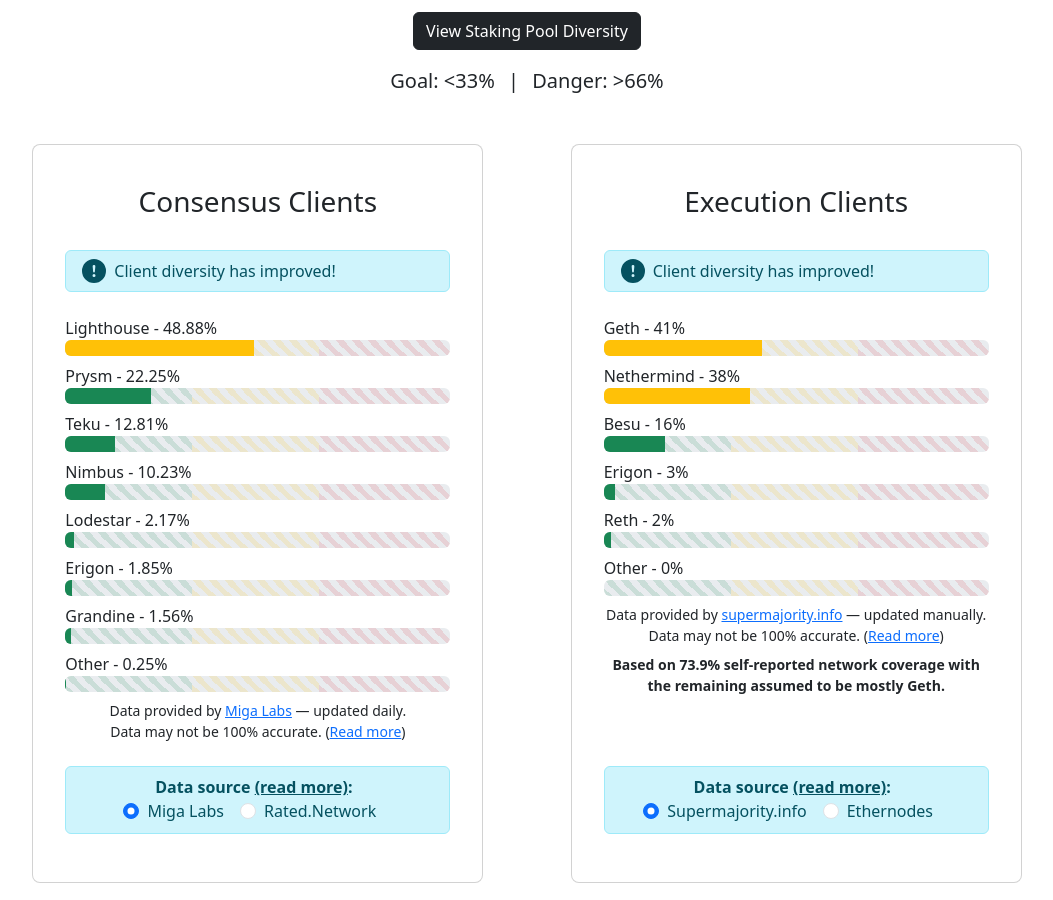
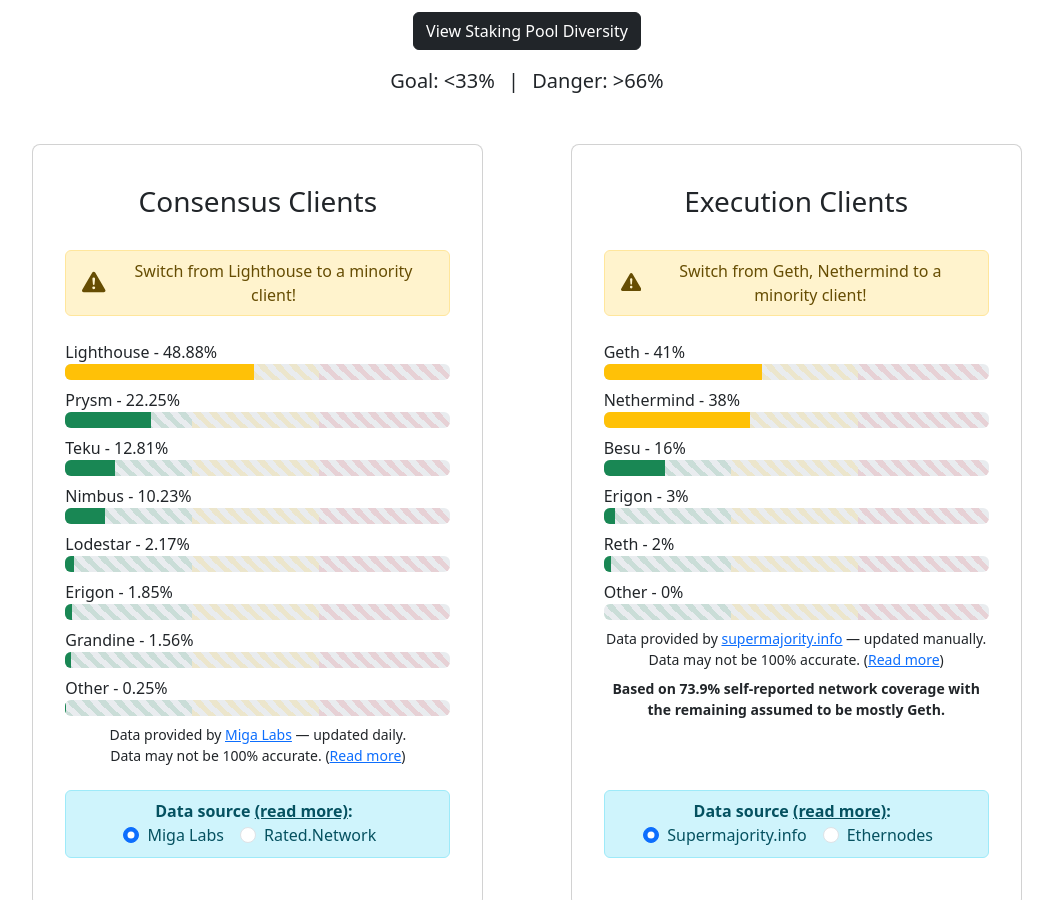
Before and after one commit to etheralpha/clientdiversity-org, a Jekyll site: the page built from index.md, in a window 1280 px wide and 900 px high, scrolled down 986 px. Shown: the whole window, without its empty margins (113-1166 px from the left). Built offline with Jekyll 4.4.1, drawn with Linux system fonts in a browser that asks for light colours.

Commit message:
make warning dynamic

```diff
--- a/_includes/partials/components/alert.html
+++ b/_includes/partials/components/alert.html
@@ -2,55 +2,91 @@
 
 {%- comment -%}
 {
-	"data_source":"blockprint",
-	"has_majority":false,
-	"has_supermajority":false,
-	"danger_client":"",
-	"top_client":"prysm"
+  "date": "2025-06-26",
+  "timestamp": 1750905903,
+  "data": {
+    "distribution": [
+      {
+        "name": "teku",
+        "value": 0.9982540854400702,
+        "accuracy": "0"
+      },
+      ...
+    ],
+    "other": {
+      "data_source": "blockprint",
+      "has_majority": true,
+      "has_supermajority": true,
+      "danger_client": "teku",
+      "top_client": "teku"
+    }
+  }
 }
 {%- endcomment -%}
 
-{%- assign alert_type = "danger" -%}
-{%- if data.danger_client == "" -%}
-	{%- assign alert_type = "info" -%}
-{%- endif -%}
 
-{%- assign alert_icon = site.data.icons.warning -%}
-{%- if data.danger_client == "" -%}
-	{%- assign alert_icon = site.data.icons.info -%}
-{%- endif -%}
+{%- assign over33 = "" -%}
+{%- for client in data.distribution -%}
+	{%- if client.value > 0.33 -%}
+		{%- assign client_name = client.name  | capitalize -%}
+		{%- assign over33 = over33 | append: client_name | append: "," -%}
+	{%- endif -%}
+{%- endfor -%}
+{%- assign over33 = over33 | split: "," | uniq | join: ", " -%}
 
-{%- assign danger_client = data.danger_client | capitalize -%}
+{%- assign over50 = "" -%}
+{%- for client in data.distribution -%}
+	{%- if client.value > 0.5 -%}
+		{%- assign client_name = client.name  | capitalize -%}
+		{%- assign over50 = over50 | append: client_name | append: "," -%}
+	{%- endif -%}
+{%- endfor -%}
+{%- assign over50 = over50 | split: "," | uniq | join: ", " -%}
 
-{%- capture alert_msg -%}
-	Switch from {{danger_client}} to a minority client!
-{%- endcapture -%}
-{%- if data.has_supermajority == true -%}
-	{%- capture alert_msg -%}
-		{{danger_client}} has a supermajority, switch to a minority client!
-	{%- endcapture -%}
-{%- endif -%}
-{%- if data.has_majority == false -%}
-	{%- assign alert_msg = "Client diversity has improved!" -%}
-{%- endif -%}
-
-{%- assign alert_msg_padding = "" -%}
-{%- if data.danger_client == "" -%}
-	{%- assign alert_msg_padding = "ms-2" -%}
-{%- endif -%}
+{%- assign over66 = "" -%}
+{%- for client in data.distribution -%}
+	{%- if client.value > 0.66 -%}
+		{%- assign client_name = client.name  | capitalize -%}
+		{%- assign over66 = over66 | append: client_name | append: "," -%}
+	{%- endif -%}
+{%- endfor -%}
+{%- assign over66 = over66 | split: "," | uniq | join: ", " -%}
 
 {%- assign alert_style = "d-none" -%}
-{%- if data.data_source == site.default_consensus_source -%}
+{%- if data.other.data_source == site.default_consensus_source -%}
 	{%- assign alert_style = "" -%}
 {%- endif -%}
-{%- if data.data_source == site.default_execution_source -%}
+{%- if data.other.data_source == site.default_execution_source -%}
 	{%- assign alert_style = "" -%}
 {%- endif -%}
 
 
-<a href="#why" class="{{alert_style}} {{data.data_source}} {{include.type}}-data text-decoration-none">
-  <div class="alert alert-{{alert_type}} d-flex align-items-center" role="alert">
-    {{alert_icon}}
-    <div class="{{alert_msg_padding}}">{{alert_msg}}</div>
-  </div>
-</a>
+{%- if over66 != "" -%}
+	<a href="#why" class="{{alert_style}} {{data.other.data_source}} {{include.type}}-data text-decoration-none">
+	  <div class="alert alert-danger d-flex align-items-center" role="alert">
+	    {{site.data.icons.warning}}
+	    <div class="ms-2">{{over66}} has a supermajority, switch to a minority client!</div>
+	  </div>
+	</a>
+{%- elsif over50 != "" -%}
+	<a href="#why" class="{{alert_style}} {{data.other.data_source}} {{include.type}}-data text-decoration-none">
+	  <div class="alert alert-warning d-flex align-items-center" role="alert">
+	    {{site.data.icons.warning}}
+	    <div>{{over50}} has a majority, switch to a minority client!</div>
+	  </div>
+	</a>
+{%- elsif over33 != "" -%}
+	<a href="#why" class="{{alert_style}} {{data.other.data_source}} {{include.type}}-data text-decoration-none">
+	  <div class="alert alert-warning d-flex align-items-center" role="alert">
+	    {{site.data.icons.warning}}
+	    <div>Switch from {{over33}} to a minority client!</div>
+	  </div>
+	</a>
+{%- else -%}
+	<a href="#why" class="{{alert_style}} {{data.other.data_source}} {{include.type}}-data text-decoration-none">
+	  <div class="alert alert-info d-flex align-items-center" role="alert">
+	    {{site.data.icons.info}}
+	    <div>Client diversity is balanced!</div>
+	  </div>
+	</a>
+{%- endif -%}
--- a/_includes/partials/content/distribution.html
+++ b/_includes/partials/content/distribution.html
@@ -13,11 +13,11 @@
             <h3 class="p-2 mb-4">Consensus Clients</h3>
             <!-- Consensus Client Alerts -->
               {%- assign blockprint = site.data.blockprint | last -%}
-              {%- include partials/components/alert.html data=blockprint.data.other type="consensus" -%}
+              {%- include partials/components/alert.html data=blockprint.data type="consensus" -%}
               {%- assign migalabs = site.data.migalabs | last -%}
-              {%- include partials/components/alert.html data=migalabs.data.other type="consensus" -%}
+              {%- include partials/components/alert.html data=migalabs.data type="consensus" -%}
               {%- assign rated = site.data.rated | last -%}
-              {%- include partials/components/alert.html data=rated.data.other type="consensus" -%}
+              {%- include partials/components/alert.html data=rated.data type="consensus" -%}
             <!-- Blockprint Data -->
             {%- assign visibility = "d-none" -%}
             {%- if site.default_consensus_source == "blockprint" -%}
@@ -100,10 +100,10 @@
             <!-- Execution Client Alerts -->
               <div class="d-none">
                 {%- assign ethernodes = site.data.ethernodes | last -%}
-                {%- include partials/components/alert.html data=ethernodes.data.other type="execution" -%}
+                {%- include partials/components/alert.html data=ethernodes.data type="execution" -%}
               </div>
               {%- assign supermajority = site.data.supermajority | last -%}
-              {%- include partials/components/alert.html data=supermajority.data.other type="execution" -%}
+              {%- include partials/components/alert.html data=supermajority.data type="execution" -%}
             <!-- Ethernodes Data -->
             {%- assign visibility = "d-none" -%}
             {%- if site.default_execution_source == "ethernodes" -%}
```
